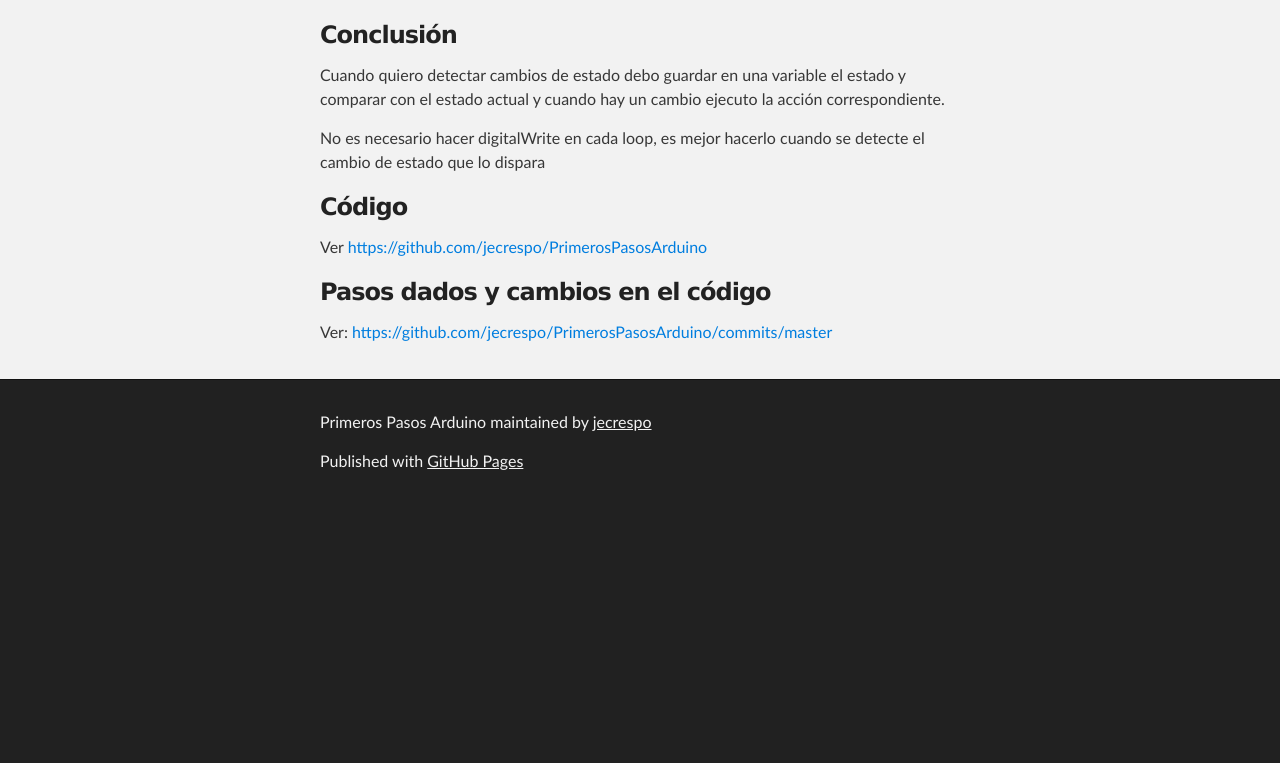
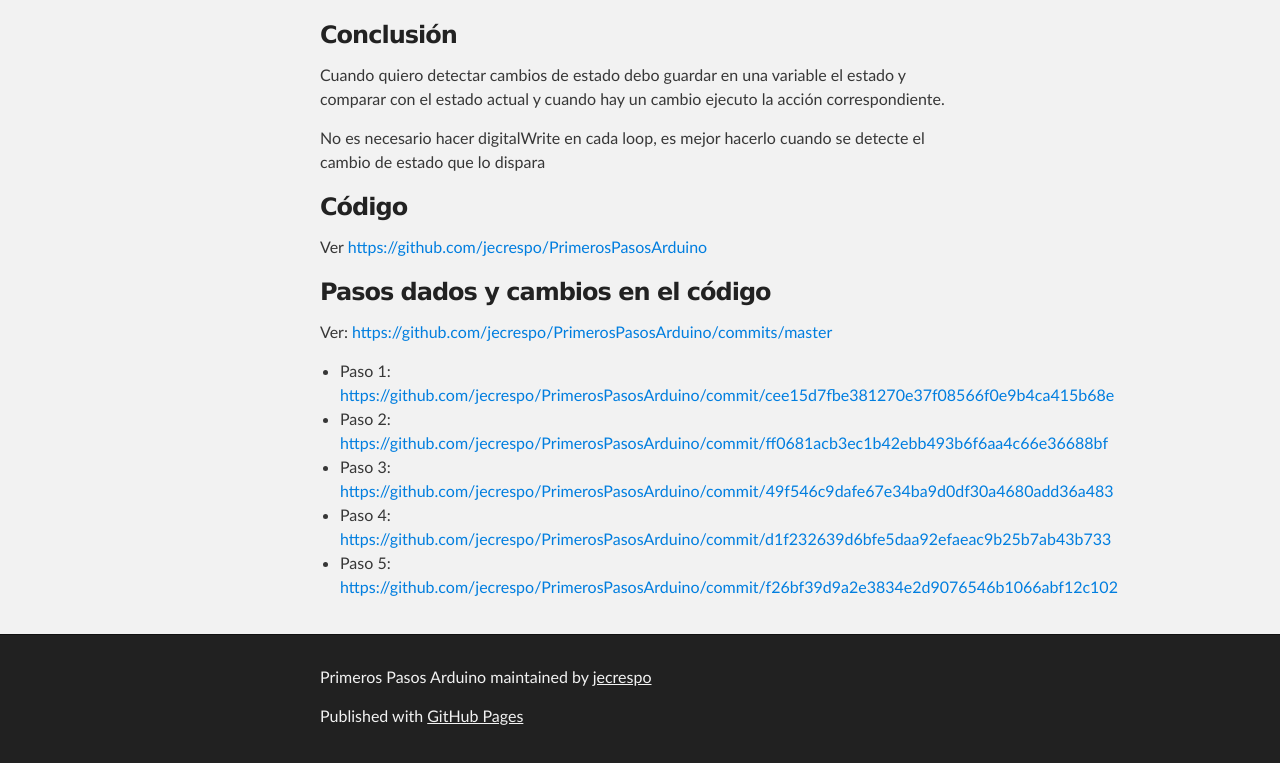
Before and after one commit to jecrespo/PrimerosPasosArduino, a plain HTML site: page index.html in a window 1280 px wide. Shown: the part 1100-1863 px from the top of the page. Before the commit the page ends 1608 px from the top, so only its background shows below. Drawn offline with Linux system fonts and the light colour scheme.

```diff
--- a/index.html
+++ b/index.html
@@ -95,6 +95,19 @@
 <a id="pasos-dados-y-cambios-en-el-código" class="anchor" href="#pasos-dados-y-cambios-en-el-c%C3%B3digo" aria-hidden="true"><span aria-hidden="true" class="octicon octicon-link"></span></a>Pasos dados y cambios en el código</h3>
 
 <p>Ver: <a href="https://github.com/jecrespo/PrimerosPasosArduino/commits/master">https://github.com/jecrespo/PrimerosPasosArduino/commits/master</a></p>
+
+<ul>
+<li>Paso 1: <a href="https://github.com/jecrespo/PrimerosPasosArduino/commit/cee15d7fbe381270e37f08566f0e9b4ca415b68e">https://github.com/jecrespo/PrimerosPasosArduino/commit/cee15d7fbe381270e37f08566f0e9b4ca415b68e</a>
+</li>
+<li>Paso 2: <a href="https://github.com/jecrespo/PrimerosPasosArduino/commit/ff0681acb3ec1b42ebb493b6f6aa4c66e36688bf">https://github.com/jecrespo/PrimerosPasosArduino/commit/ff0681acb3ec1b42ebb493b6f6aa4c66e36688bf</a>
+</li>
+<li>Paso 3: <a href="https://github.com/jecrespo/PrimerosPasosArduino/commit/49f546c9dafe67e34ba9d0df30a4680add36a483">https://github.com/jecrespo/PrimerosPasosArduino/commit/49f546c9dafe67e34ba9d0df30a4680add36a483</a>
+</li>
+<li>Paso 4: <a href="https://github.com/jecrespo/PrimerosPasosArduino/commit/d1f232639d6bfe5daa92efaeac9b25b7ab43b733">https://github.com/jecrespo/PrimerosPasosArduino/commit/d1f232639d6bfe5daa92efaeac9b25b7ab43b733</a>
+</li>
+<li>Paso 5: <a href="https://github.com/jecrespo/PrimerosPasosArduino/commit/f26bf39d9a2e3834e2d9076546b1066abf12c102">https://github.com/jecrespo/PrimerosPasosArduino/commit/f26bf39d9a2e3834e2d9076546b1066abf12c102</a>
+</li>
+</ul>
       </section>
     </div>
 
```
Also changed, not shown: params.json (+1 -1 lines).
